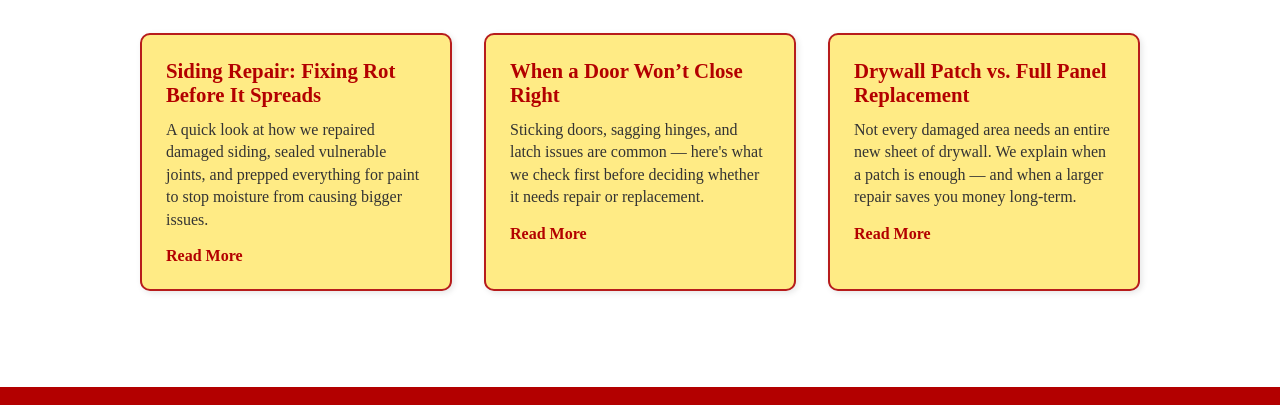
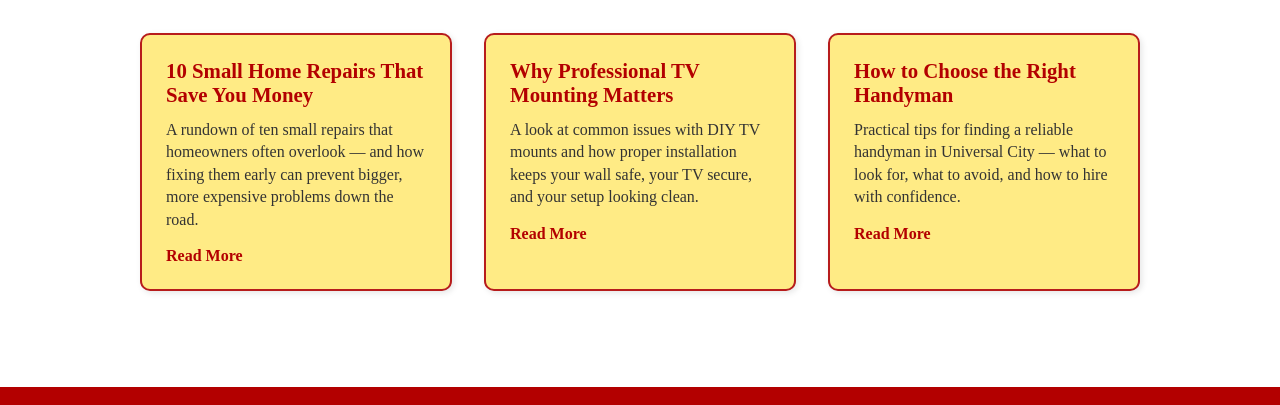
Before and after one commit to Semyzblink/tmh-website, a plain HTML site: page blog.html in a window 1280 px wide. Shown: the part 987-1392 px from the top of the page. Drawn offline with Linux system fonts and the light colour scheme.

```diff
--- a/blog.html
+++ b/blog.html
@@ -104,36 +104,37 @@
 
     <!-- BLOG POST CARD 1 -->
     <div class="tip-item">
-        <h3>Siding Repair: Fixing Rot Before It Spreads</h3>
+      <h3>10 Small Home Repairs That Save You Money</h3>
       <p>
-          A quick look at how we repaired damaged siding, sealed vulnerable joints, and
-          prepped everything for paint to stop moisture from causing bigger issues.
+        A rundown of ten small repairs that homeowners often overlook — and how fixing them early can
+        prevent bigger, more expensive problems down the road.
       </p>
-        <a class="tip-link" href="blog-{{POST-SLUG-1}}.html">Read More</a>
+      <a class="tip-link" href="blog-small-repairs-save-money.html">Read More</a>
     </div>
 
     <!-- BLOG POST CARD 2 -->
     <div class="tip-item">
-        <h3>When a Door Won’t Close Right</h3>
+      <h3>Why Professional TV Mounting Matters</h3>
       <p>
-          Sticking doors, sagging hinges, and latch issues are common — here's what we check
-          first before deciding whether it needs repair or replacement.
+        A look at common issues with DIY TV mounts and how proper installation keeps your wall safe,
+        your TV secure, and your setup looking clean.
       </p>
-        <a class="tip-link" href="blog-{{POST-SLUG-2}}.html">Read More</a>
+      <a class="tip-link" href="blog-tv-mounting-dangers.html">Read More</a>
     </div>
 
     <!-- BLOG POST CARD 3 -->
     <div class="tip-item">
-        <h3>Drywall Patch vs. Full Panel Replacement</h3>
+      <h3>How to Choose the Right Handyman</h3>
       <p>
-          Not every damaged area needs an entire new sheet of drywall. We explain when a
-          patch is enough — and when a larger repair saves you money long-term.
+        Practical tips for finding a reliable handyman in Universal City — what to look for, what to
+        avoid, and how to hire with confidence.
       </p>
-        <a class="tip-link" href="blog-{{POST-SLUG-3}}.html">Read More</a>
+      <a class="tip-link" href="blog-how-to-choose-a-handyman-universal-city.html">Read More</a>
     </div>
 
   </div>
 </section>
+
 
   <!-- FOOTER -->
   <footer class="site-footer">
```
Lines whose indentation alone changed are shown as unchanged.
